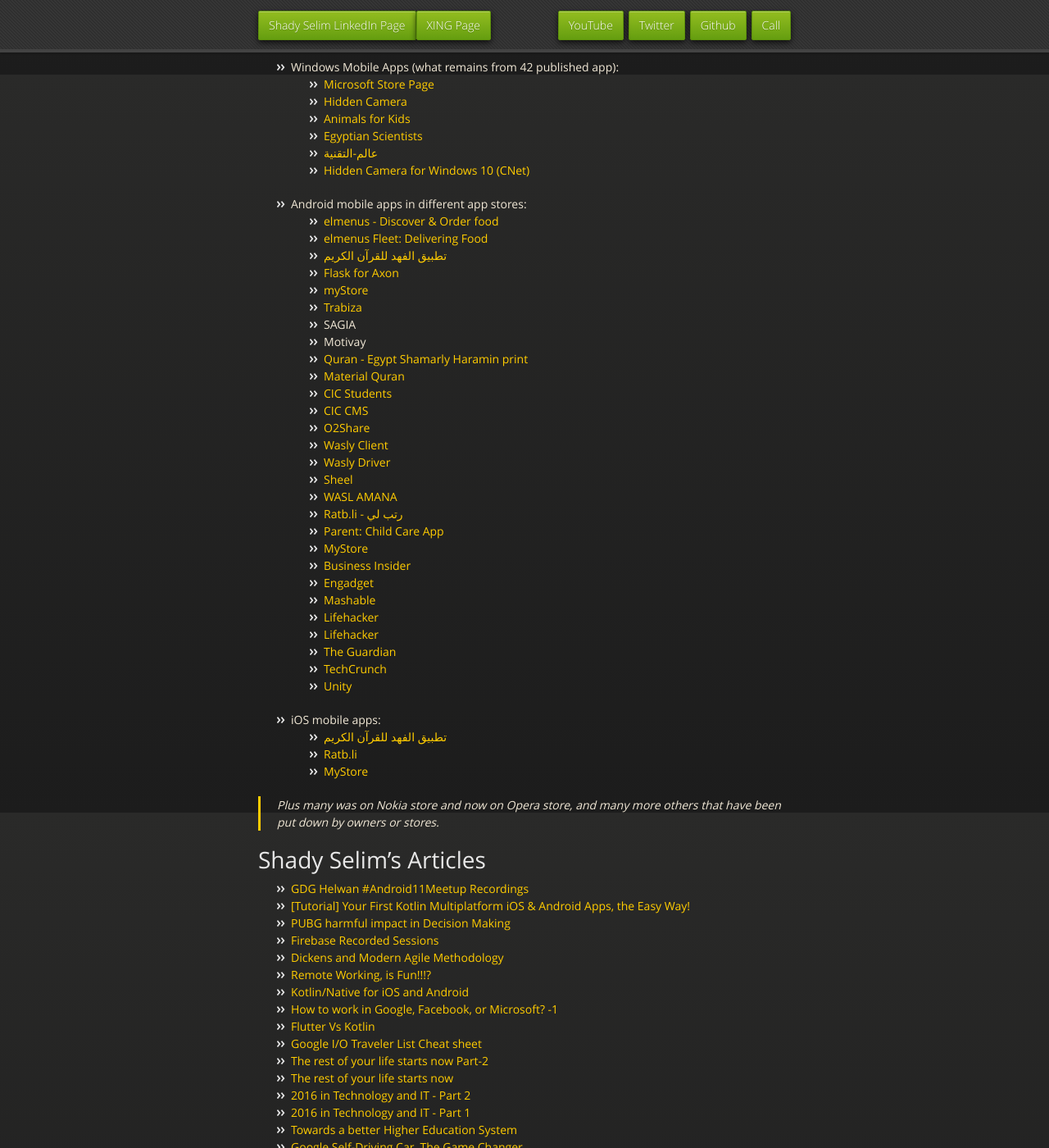
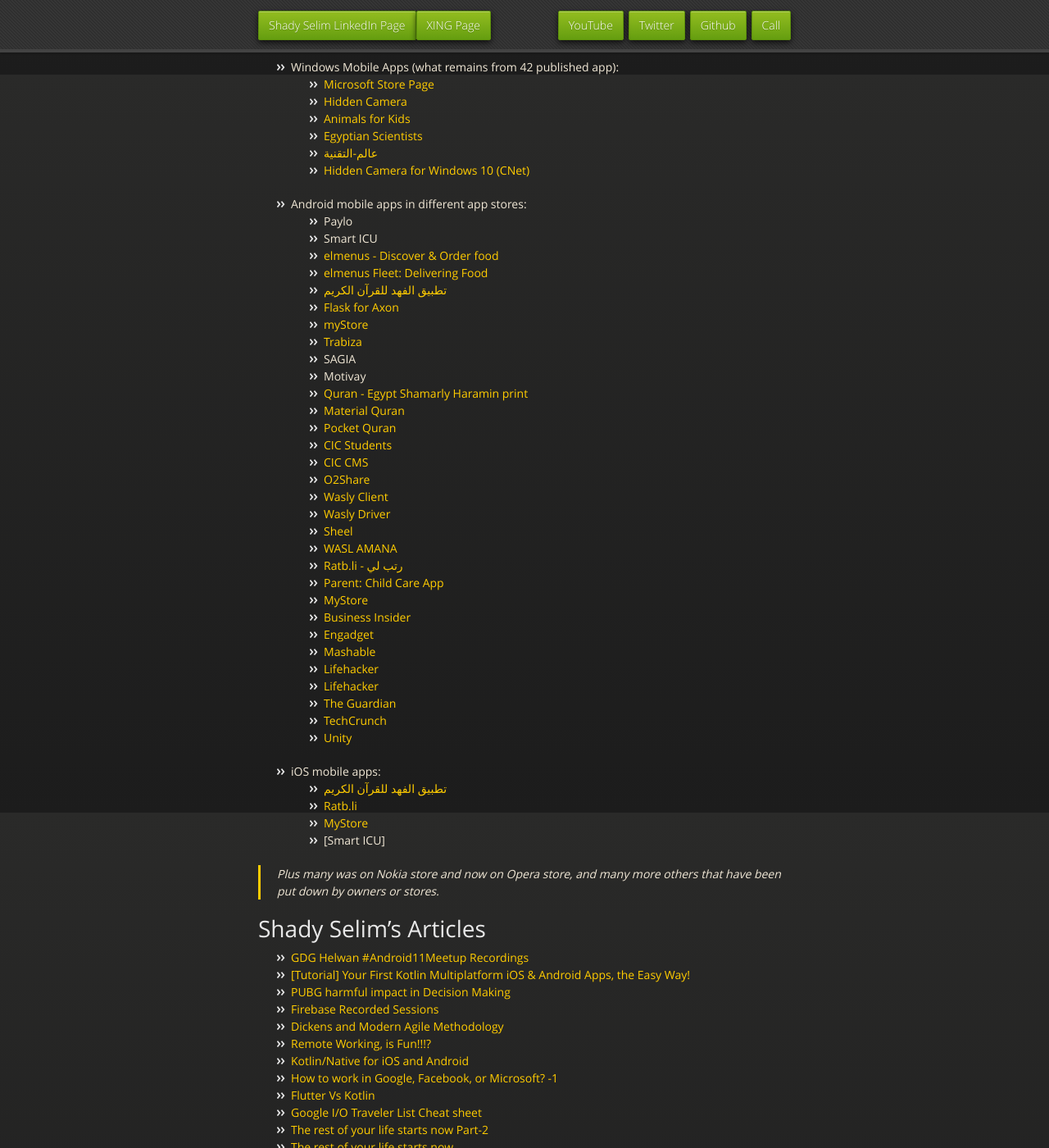
Before and after one commit to Shady-Selim/shady-selim.github.io, a Jekyll site: the page built from index.md, in a window 1280 px wide and 1400 px high, scrolled down 2609 px. Shown: the whole window at 82% size. Built offline with Jekyll 4.4.1, drawn with Linux system fonts in a browser that asks for light colours; our own code applies the rules of GitHub Pages for plain Markdown files.

Commit message:
Update index.md

```diff
--- a/index.md
+++ b/index.md
@@ -107,6 +107,8 @@
   - [عالم-التقنية](https://www.microsoft.com/en-eg/p/عالم-التقنية/9nblggh0975z)
   - [Hidden Camera for Windows 10 (CNet)](https://download.cnet.com/Hidden-Camera-for-Windows-10/3000-12511_4-77801196.html)
 - Android mobile apps in different app stores:
+  - Paylo
+  - Smart ICU
   - [elmenus - Discover & Order food](https://play.google.com/store/apps/details?id=com.elmenus.app)
   - [elmenus Fleet: Delivering Food](https://play.google.com/store/apps/details?id=com.elmenus.driver)
   - [تطبيق الفهد للقرآن الكريم](https://play.google.com/store/apps/details?id=co.alfahad.quran)
@@ -117,6 +119,7 @@
   - Motivay
   - [Quran - Egypt Shamarly Haramin print](https://play.google.com/store/apps/details?id=com.Shady_Selim.Quran)
   - [Material Quran](https://play.google.com/store/apps/details?id=com.Shady_Selim.Quran_Material)
+  - [Pocket Quran](https://galaxystore.samsung.com/detail/com.ShadySelim.PocketQuran)
   - [CIC Students](https://play.google.com/store/apps/details?id=com.zcic.cairocic)
   - [CIC CMS](https://play.google.com/store/apps/details?id=com.cic.cms)
   - [O2Share](https://play.google.com/store/apps/details?id=com.o2share.app)
@@ -139,6 +142,7 @@
   - [تطبيق الفهد للقرآن الكريم](https://apps.apple.com/us/app/%D8%AA%D8%B7%D8%A8%D9%8A%D9%82-%D8%A7%D9%84%D9%81%D9%87%D8%AF-%D9%84%D9%84%D9%82%D8%B1%D8%A2%D9%86-%D8%A7%D9%84%D9%83%D8%B1%D9%8A%D9%85/id1496504042)
   - [Ratb.li](https://apps.apple.com/us/app/ratb-li/id1308032045)
   - [MyStore](https://apps.apple.com/us/app/mystore/id1468736442)
+  - [Smart ICU]
 
 > Plus many was on Nokia store and now on Opera store, and many more others that have been put down by owners or stores.
 
```
